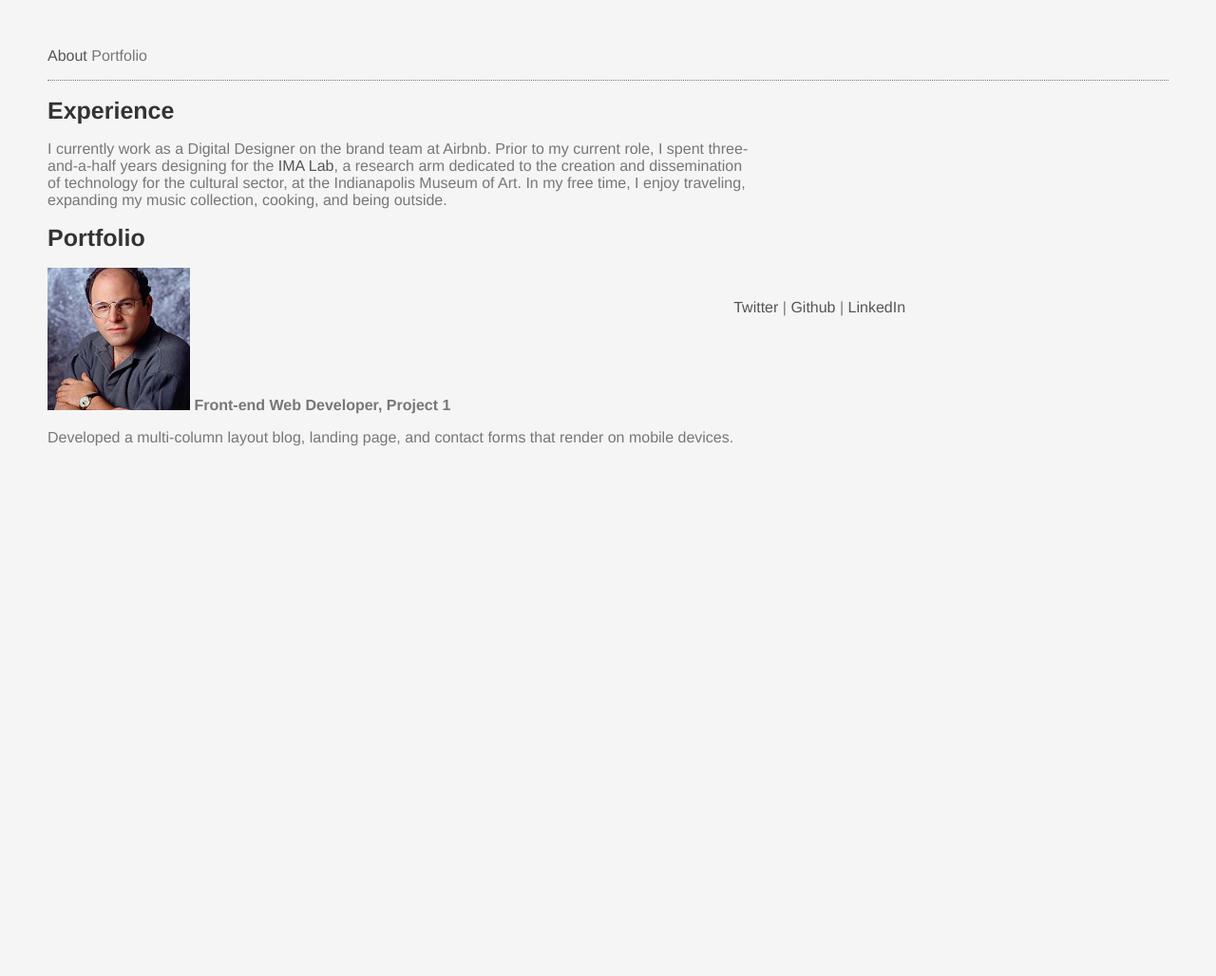
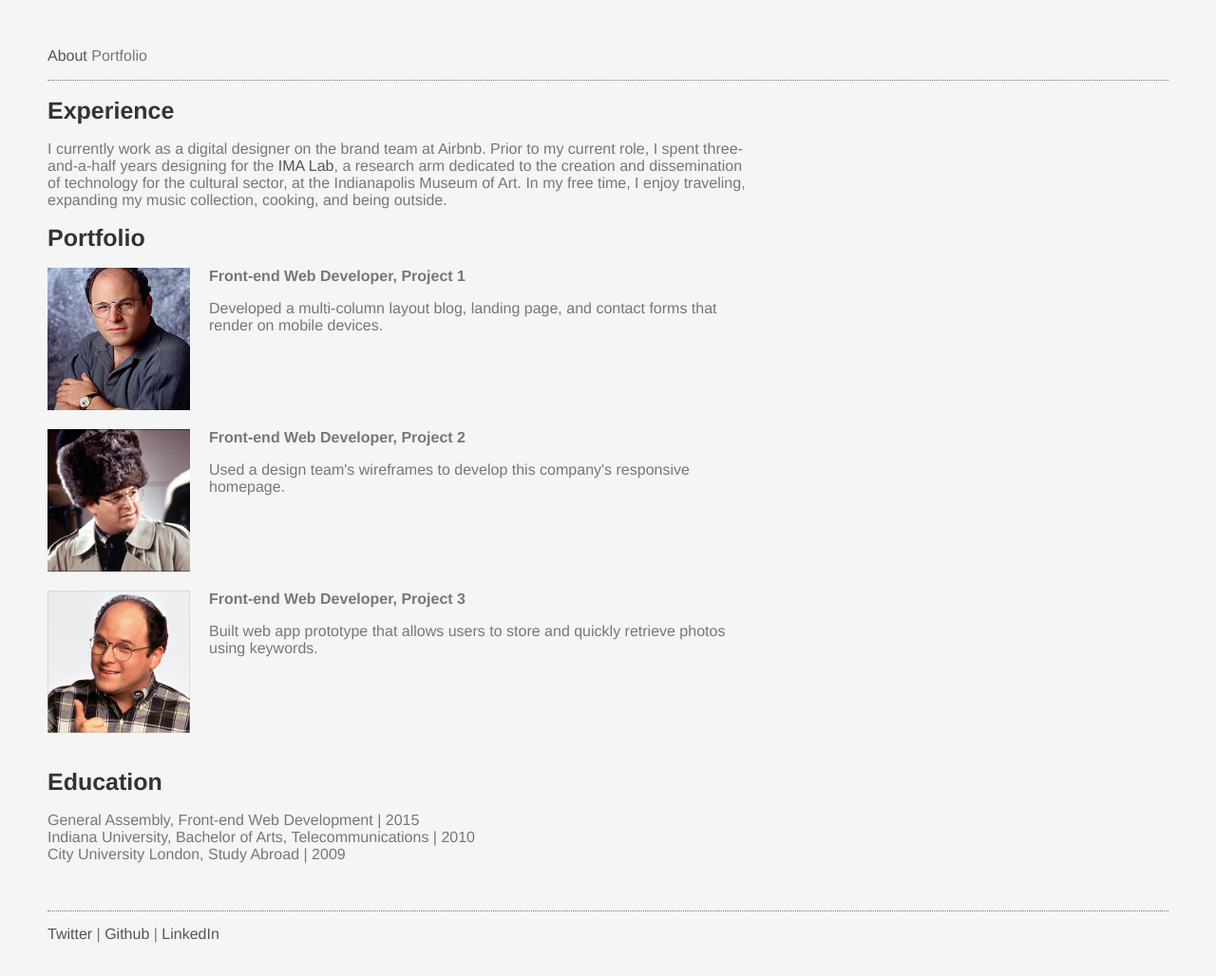
Before and after one commit to rtroyer/FEWD40, a plain HTML site: page homework-portfolio/portfolio.html in a window 1280 px wide. Shown: the whole page at 95% size. Before the commit the page ends 800 px from the top, so only its background shows below. Drawn offline with Linux system fonts and the light colour scheme.

Commit message:
finalizing changes and layout issues

```diff
--- a/homework-portfolio/portfolio.html
+++ b/homework-portfolio/portfolio.html
@@ -15,16 +15,41 @@
 	</div>
 
 	<h1>Experience</h1>
-	<p>I currently work as a Digital Designer on the brand team at Airbnb. Prior to my current role, I spent three-and-a-half years designing for the <a href="http://lab.imamuseum.org/" target="_blank">IMA Lab</a>, a research arm dedicated to the creation and dissemination of technology for the cultural sector, at the Indianapolis Museum of Art. In my free time, I enjoy traveling, expanding my music collection, cooking, and being outside.</p>
+	<p>I currently work as a digital designer on the brand team at Airbnb. Prior to my current role, I spent three-and-a-half years designing for the <a href="http://lab.imamuseum.org/" target="_blank">IMA Lab</a>, a research arm dedicated to the creation and dissemination of technology for the cultural sector, at the Indianapolis Museum of Art. In my free time, I enjoy traveling, expanding my music collection, cooking, and being outside.</p>
 
 	<h1>Portfolio</h1>
 	<div class="content">
-		<img src="images/costanza2.jpg" height="150" width="150" alt="project1">
+		<img class="project-image" src="images/costanza2.jpg" height="150" width="150" alt="project1">
 		<b>Front-end Web Developer, Project 1</b>
-		<br>
-		<p>Developed a multi-column layout blog, landing page, and contact forms that render on mobile devices.</p>
+		<p>
+		Developed a multi-column layout blog, landing page, and contact forms that render on mobile devices.
+		</p>
 	</div>
 
+	<div class="content">
+		<img class="project-image" src="images/costanza1.jpg" height="150" width="150" alt="project2">
+		<b>Front-end Web Developer, Project 2</b>
+		<p>
+		Used a design team's wireframes to develop this company's responsive homepage.
+		</p>
+	</div>
+
+	<div class="content">
+		<img class="project-image" src="images/costanza3.jpg" height="150" width="150" alt="project3">
+		<b>Front-end Web Developer, Project 3</b>
+		<p>
+		Built web app prototype that allows users to store and quickly retrieve photos using keywords.
+		</p>
+	</div>
+
+	<h1>Education</h1>
+	<p>
+	General Assembly, Front-end Web Development | 2015
+	<br>
+	Indiana University, Bachelor of Arts, Telecommunications | 2010
+	<br>
+	City University London, Study Abroad | 2009
+	</p>
 
 	<div class="footer">
 		<a href="https://twitter.com/ritaelise" target="_blank">Twitter</a> |
--- a/homework-portfolio/style.css
+++ b/homework-portfolio/style.css
@@ -51,18 +51,28 @@ a:visited, a:hover, a:active {
 
 .avatar{
 	display: inline-block;
-	overflow: hidden;
 	float:right;
 	padding:0px 0px 0px 20px;
 
 }
 
 .content{
-	display:block;
+	overflow:hidden;
+}
+
+.project-image{
+	overflow:hidden;
 	float:left;
+	padding:0px 20px 20px 0px;
 }
 
 .footer {
-	margin-top: 50px;
 	display:block;
+	overflow:hidden;
+	margin-top:50px;
+	border-top:1px dotted #777;
+	padding-top:15px;
 }
+
+
+}
```
Also changed, not shown: homework-portfolio/about.html (+3 -2 lines).
